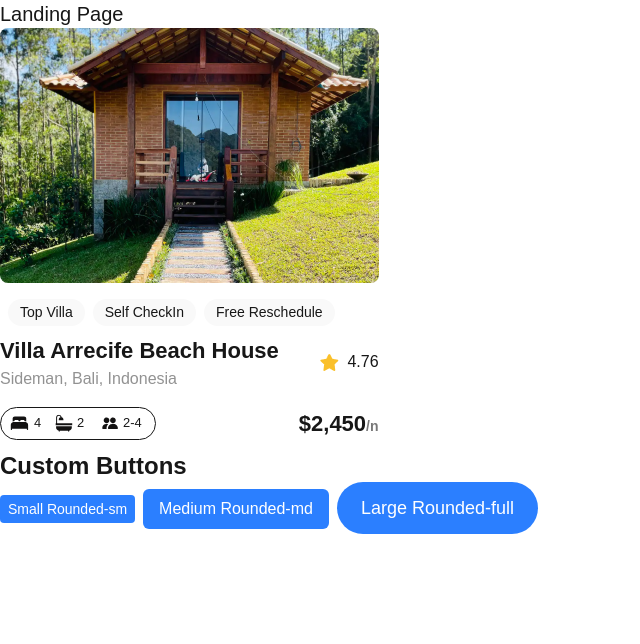
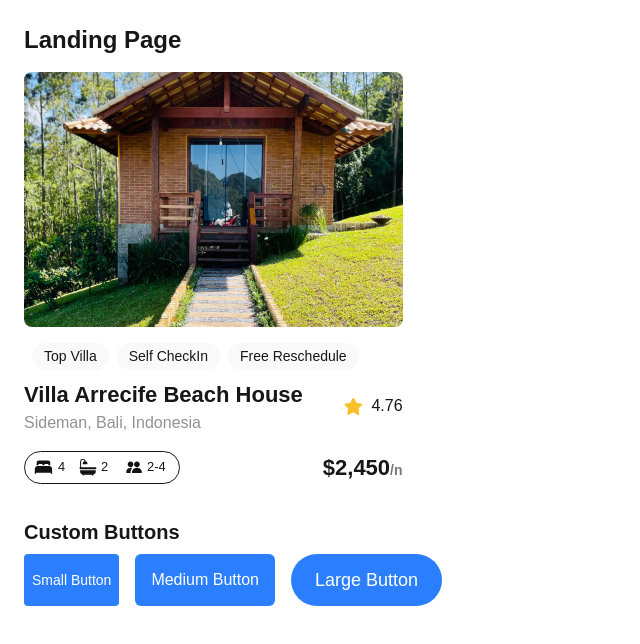
Before and after one commit to Merisola/alx-project-0x00-setup, a Next.js app in the folder alx-project-0x00/: page /landing in a window 1280 px wide. Shown: the top 644 px of the page, without its empty margins (0-640 px from the left). Built offline with nearby package versions, Linux system fonts and the light colour scheme.

Commit message:
update button

```diff
--- a/alx-project-0x00/components/Button.tsx
+++ b/alx-project-0x00/components/Button.tsx
@@ -1,22 +1,35 @@
 import React from "react";
 import { ButtonProps } from "@/interfaces";
-
-const sizeStyles = {
-  small: "text-sm px-2 py-1",
-  medium: "text-base px-4 py-2",
-  large: "text-lg px-6 py-3",
-};
 
 const Button: React.FC<ButtonProps> = ({
   title,
   size = "medium",
   shape = "rounded-md",
 }) => {
+  // Now TypeScript sees size and shape as defined.
+  const sizeClasses: Record<"small" | "medium" | "large", string> = {
+    small: "text-sm py-1 px-2",
+    medium: "text-base py-2 px-4",
+    large: "text-lg py-3 px-6",
+  };
+
+  const shapeClasses: Record<
+    "rounded-sm" | "rounded-md" | "rounded-full",
+    string
+  > = {
+    "rounded-sm": "rounded-sm",
+    "rounded-md": "rounded-md",
+    "rounded-full": "rounded-full",
+  };
+
   return (
-    <button className={`bg-blue-500 text-white ${sizeStyles[size]} ${shape}`}>
+    <button
+      className={`bg-blue-500 text-white ${sizeClasses[size]} ${shapeClasses[shape]}`}
+    >
       {title}
     </button>
   );
 };
 
+
 export default Button;
--- a/alx-project-0x00/interfaces/index.ts
+++ b/alx-project-0x00/interfaces/index.ts
@@ -2,10 +2,11 @@ export interface PillProps {
   title: string;
 }
 
+
 export interface ButtonProps {
-  title: string;
-  size?: "small" | "medium" | "large";
-  shape?: "rounded-sm" | "rounded-md" | "rounded-full"; //
-  className?: string;
-  onClick?: () => void;
-}
+    title: string;
+    size?: "small" | "medium" | "large";
+    shape?: "rounded-sm" | "rounded-md" | "rounded-full";
+    onClick?: () => void;
+    className?: string;
+  }
--- a/alx-project-0x00/pages/landing.tsx
+++ b/alx-project-0x00/pages/landing.tsx
@@ -3,17 +3,22 @@ import Button from "../components/Button";
 
 const Landing: React.FC = () => {
   return (
-    <div>
-      <h1 className=" text-xl font-extralight">Landing Page</h1>
+    <div className="p-6 space-y-6">
+      <h1 className="text-2xl font-semibold mb-4">Landing Page</h1>
+
       <Card />
-      <h1 className="text-2xl font-bold">Custom Buttons</h1>
 
-      <div className="space-x-2">
-        <Button title="Small Rounded-sm" size="small" shape="rounded-sm" />
-        <Button title="Medium Rounded-md" size="medium" shape="rounded-md" />
-        <Button title="Large Rounded-full" size="large" shape="rounded-full" />
+      <div>
+        <h2 className="text-xl font-bold mb-2">Custom Buttons</h2>
+
+        <div className="flex flex-wrap gap-4">
+          <Button title="Small Button" size="small" shape="rounded-sm" />
+          <Button title="Medium Button" size="medium" shape="rounded-md" />
+          <Button title="Large Button" size="large" shape="rounded-full" />
+        </div>
       </div>
     </div>
   );
 };
+
 export default Landing;
```
Also changed, not shown: 1 other file (tests, documents, lock files or other folders).
